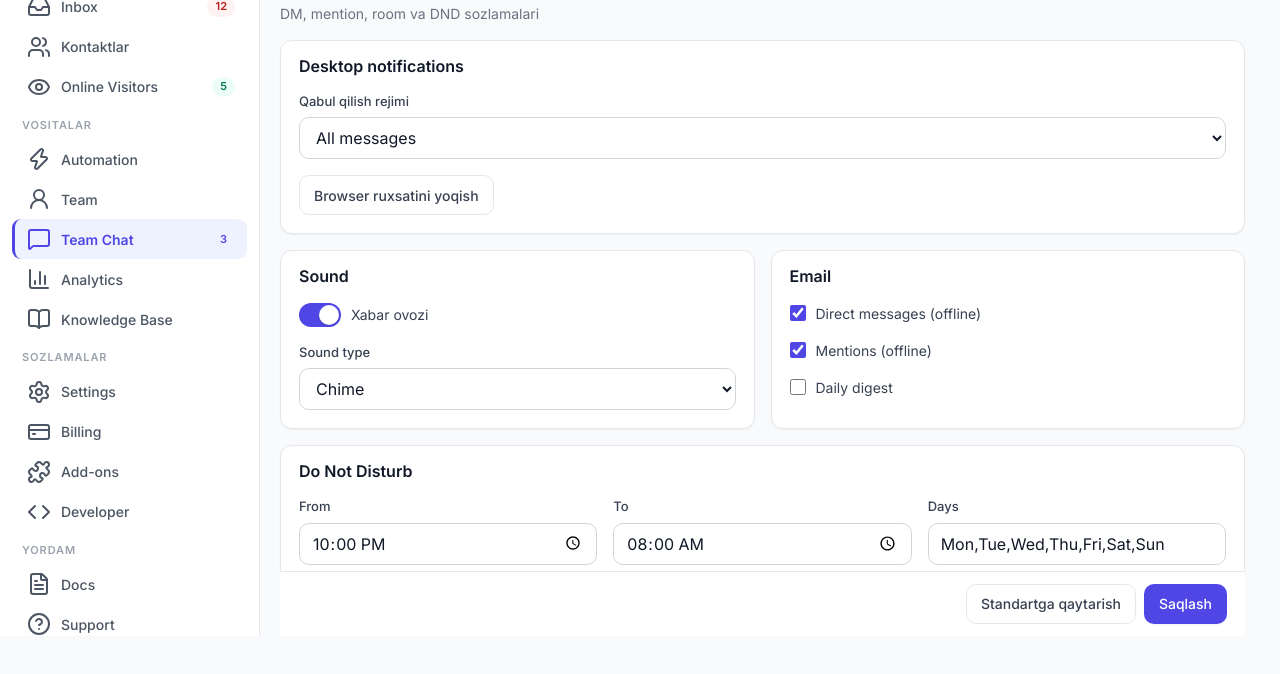
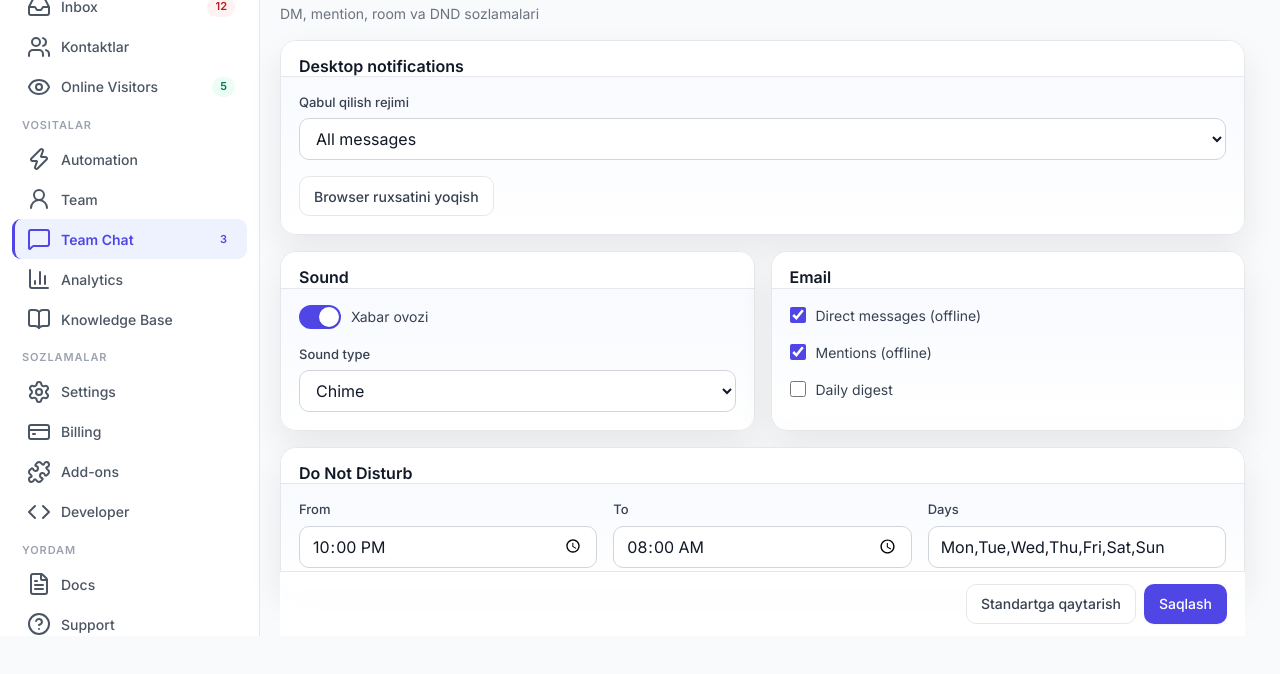
Before and after one commit to yakubjanov004/onlinechat-text, a website: page html/14-team-chat/03-notifications.html in a window 1280 px wide. Shown: the part 164-838 px from the top of the page. Drawn offline with nearby package versions, Linux system fonts and the light colour scheme.

Commit message:
Unify room settings and notifications with glassmorphism team-chat style

```diff
--- a/html/14-team-chat/03-notifications.html
+++ b/html/14-team-chat/03-notifications.html
@@ -12,6 +12,11 @@
 <script src="../assets/qulay-chat-shell.js" defer></script>
 <script src="../assets/qulay-chat-runtime.js" defer></script>
 <script src="../assets/team-chat-interactions.js" defer></script>
+<style>
+.tc-glass{background:rgba(255,255,255,.82);backdrop-filter:blur(10px);-webkit-backdrop-filter:blur(10px);border:1px solid #e5e7eb;border-radius:16px;box-shadow:0 16px 34px rgba(15,23,42,.08)}
+.tc-glass .card-header{background:rgba(255,255,255,.88);border-bottom:1px solid #e5e7eb}
+.tc-glass .card-body{background:linear-gradient(180deg,#f8faff,#fff)}
+</style>
 </head>
 <body data-active-nav="team-chat" class="dashboard-shell-page">
 <main class="app-content">
@@ -30,7 +35,7 @@
     </div>
   </div>
 
-  <section class="card">
+  <section class="card tc-glass">
     <div class="card-header"><div><h3>Desktop notifications</h3></div></div>
     <div class="card-body form-grid one">
       <label class="form-field"><span class="form-label">Qabul qilish rejimi</span><select class="select"><option>All messages</option><option>Only mentions (@me)</option><option>Only direct messages</option><option>Off</option></select></label>
@@ -39,14 +44,14 @@
   </section>
 
   <section class="two-col">
-    <article class="card">
+    <article class="card tc-glass">
       <div class="card-header"><div><h3>Sound</h3></div></div>
       <div class="card-body form-grid one">
         <label class="toggle-switch"><input type="checkbox" checked><span class="toggle-track"><span class="toggle-thumb"></span></span><span class="toggle-text">Xabar ovozi</span></label>
         <label class="form-field"><span class="form-label">Sound type</span><select class="select"><option>Chime</option><option>Ding</option><option>Pop</option><option>Bell</option></select></label>
       </div>
     </article>
-    <article class="card">
+    <article class="card tc-glass">
       <div class="card-header"><div><h3>Email</h3></div></div>
       <div class="card-body stack">
         <label class="checkbox"><input type="checkbox" checked> Direct messages (offline)</label>
@@ -56,7 +61,7 @@
     </article>
   </section>
 
-  <section class="card">
+  <section class="card tc-glass">
     <div class="card-header"><div><h3>Do Not Disturb</h3></div></div>
     <div class="card-body form-grid three">
       <label class="form-field"><span class="form-label">From</span><input class="input" type="time" value="22:00"></label>
```
Also changed, not shown: html/14-team-chat/02-room-settings.html (+7 -1 lines).
